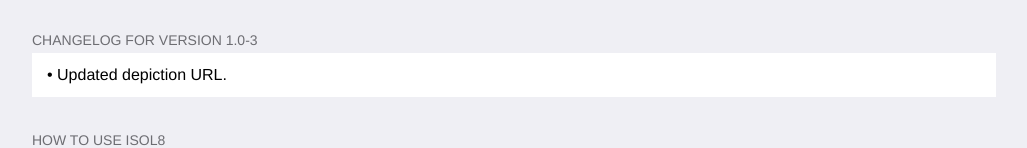
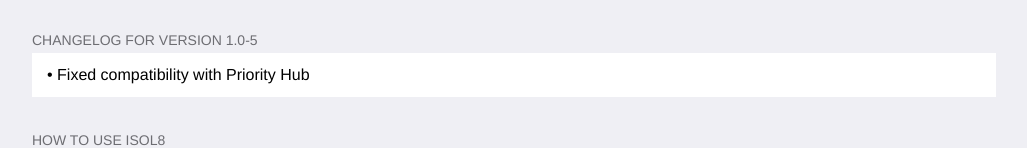
Before and after one commit to akeaswaran/repo, a plain HTML site: page depictions/isol8.html in a window 1280 px wide. Shown: the part 166-314 px from the top of the page, without its empty margins (126-1153 px from the left). Drawn offline with Linux system fonts and the light colour scheme.

Commit message:
updated isol8 with ph compat

```diff
--- a/depictions/isol8.html
+++ b/depictions/isol8.html
@@ -18,9 +18,9 @@
                       </li>
                   </ul>
 
-                  <h2>Changelog for version 1.0-3</h2>
+                  <h2>Changelog for version 1.0-5</h2>
                   <ul>
-                      <li><p>&bull; Updated depiction URL.</p></li>
+                      <li><p>&bull; Fixed compatibility with Priority Hub</p></li>
                   </ul>
 
                   <h2>How to use Isol8</h2>
```
Also changed, not shown: 6 other files.
